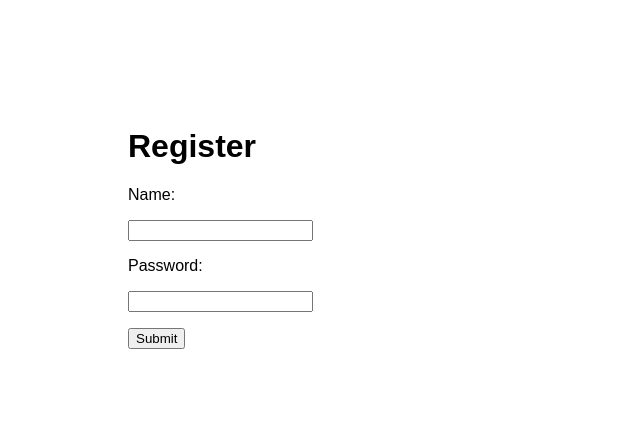
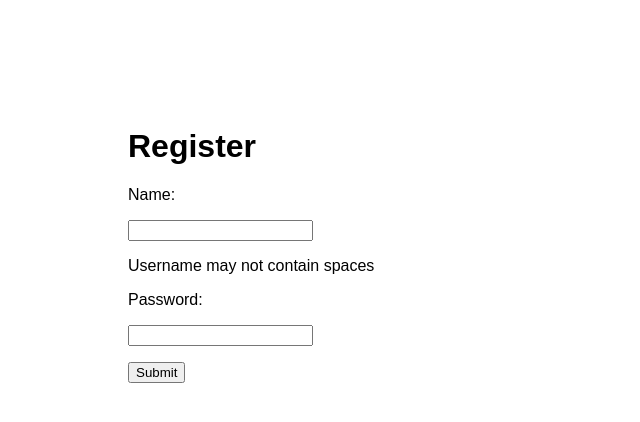
Before and after one commit to wbeaster/SDEV300, a Flask app: page /register in a window 1280 px wide. Shown: the top 422 px of the page, without its empty margins (0-640 px from the left). Run offline with Flask 2, Linux system fonts and the light colour scheme.

Commit message:
can save and retrieve slated and hashed passwrods

```diff
--- a/week7/lab7a/app.py
+++ b/week7/lab7a/app.py
@@ -4,7 +4,7 @@ places I have travelled to.
 """
 
 from datetime import datetime
-from flask import Flask, render_template, redirect, request, session, url_for, abort
+from flask import Flask, flash, render_template, redirect, request, session, url_for, abort
 from os.path import exists
 from passlib.hash import sha256_crypt
 
@@ -50,12 +50,14 @@ def login():
 
         with open(PASSFILE, "r") as passfile:
             for record in passfile:
-                r_username, r_salt, r_salt_hash = record.split(",")
+                r_username, r_salt_hash = record.split()
                 if username == r_username:
                     valid_user = True
-                    salt_hash = sha256_crypt.hash(password + r_salt)
-                    # FIXME: r_salt_hash has a trailing \n
-                    if salt_hash == r_salt_hash:
+                    #salt_hash = sha256_crypt.hash(password + r_salt)
+                    #salt_hash = sha256_crypt.hash(password)
+                    #if password == r_salt_hash:
+                    #if salt_hash == r_salt_hash:
+                    if sha256_crypt.verify(password, r_salt_hash):
                         valid_password = True
                         break
                 valid_user, valid_password = False, False
@@ -79,18 +81,21 @@ def logout():
 @app.route("/register", methods=["POST", "GET"])
 def register():
     if request.method == "POST":
+        username = None
+        passsword = None
         username = request.form["username"]
         password = request.form["password"]
-        # TODO: Generate a random salt, 32 bytes long
-        salt = "a"
-        password_hash = sha256_crypt.hash(password + salt)
+        password_hash = sha256_crypt.hash(password)
+
+        if not username:
+            error = "Please enter a username"
 
         # TODO: Use flash to highlight registration errors
+        # TODO: Login name cannot contain spaces
 
         with open(PASSFILE, "a") as passfile:
-            passfile.write(username + "," + salt + "," + password_hash + "\n")
-        # close file
-        # show success screen
+            passfile.write(username + " " + password_hash + "\n")
+        # TODO: show success screen
         return redirect(url_for("login"))
 
     if "username" in session:
--- a/week7/lab7a/templates/register.html
+++ b/week7/lab7a/templates/register.html
@@ -11,6 +11,7 @@
 <form action="#" method="post">
     <p><label for="username">Name:</label></p>
     <p><input type="text" name="username"></p>
+    <p>Username may not contain spaces</p>
 
     <p><label for="password">Password:</label></p>
     <p><input type="password" name="password"></p>
```
